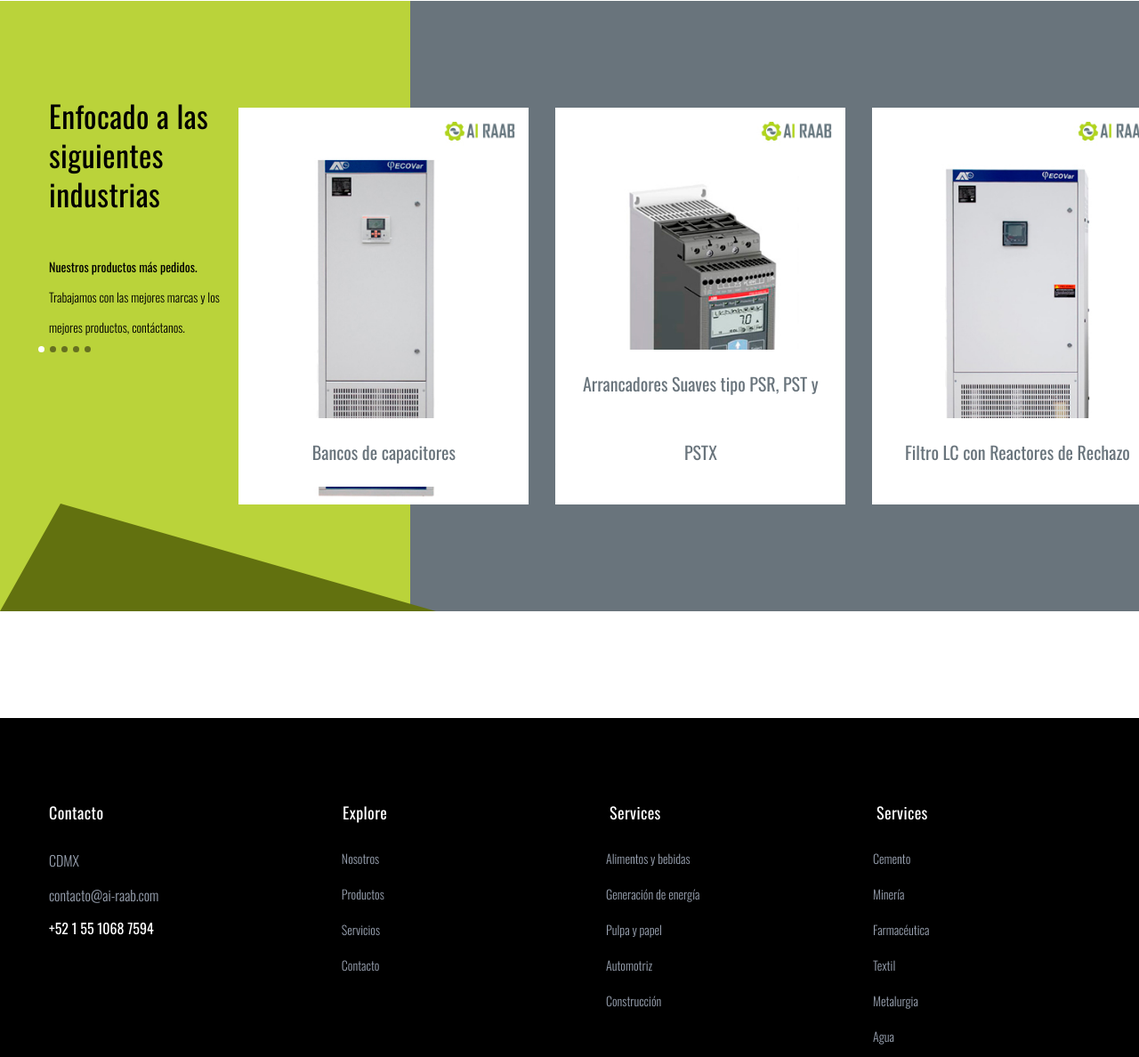
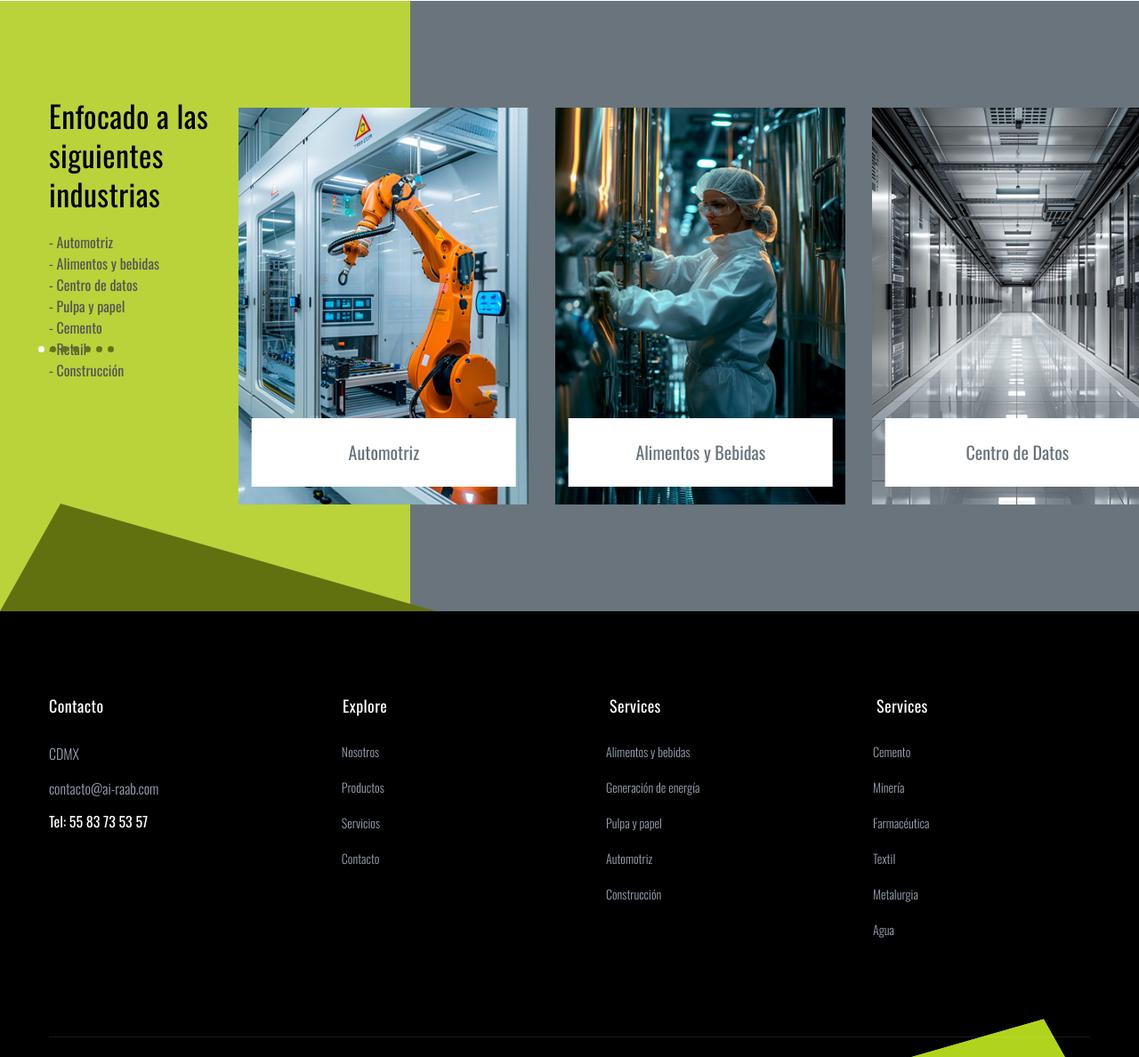
Before and after one commit to GenesisDigitalAurora/ai-raab, a plain HTML site: page index.html in a window 1280 px wide. Shown: the part 2214-3402 px from the top of the page at 89% size. Drawn offline with nearby package versions, Linux system fonts and the light colour scheme.

Commit message:
update the product seccion in the home page, changing this section for industries and implement new images

```diff
--- a/index.html
+++ b/index.html
@@ -287,40 +287,60 @@
                 <div class="row">
                     <div class=" col-lg-4 col-xl-2">
                         <div class="project-content">
-                            <h3 class="title">Enfocado a las siguientes industrias</h3>
-                            <p><b>Nuestros productos más pedidos.</b><br/> Trabajamos con las mejores marcas y los mejores productos, contáctanos.</p>
+                            <h3 class="title pb-20">Enfocado a las siguientes industrias</h3>
+                            <ul>
+                                <li>- Automotriz</li>
+                                <li>- Alimentos y bebidas</li>
+                                <li>- Centro de datos</li>
+                                <li>- Pulpa y papel</li>
+                                <li>- Cemento</li>
+                                <li>- Retail </li>
+                                <li>- Construcción</li>
+                            </ul>
                         </div>
                     </div>
                     <div class=" col-lg-8 col-xl-10">
                         <div class="row project-2-active">
                             <div class="col-lg-6">
                                 <div class="project-item">
-                                    <img src="assets/images/products/AIRAAB_Productos_BancoCapacitores.jpg" alt="">
-                                    <a href="products.html">Bancos de capacitores</a>
+                                    <img src="assets/images/indistries/AIRAAB_Home_01_Industria_Automotriz.jpg" alt="">
+                                    <a href="products.html">Automotriz</a>
                                 </div>
                             </div>
                             <div class="col-lg-6">
                                 <div class="project-item">
-                                    <img src="assets/images/products/AIRAAB_Productos_ArrancadoresSuaves.jpg" alt="">
-                                    <a href="products.html">Arrancadores Suaves tipo PSR, PST y PSTX</a>
+                                    <img src="assets/images/indistries/AIRAAB_Home_01_Industria_AlimentosyBebidas.jpg" alt="">
+                                    <a href="products.html">Alimentos y Bebidas</a>
                                 </div>
                             </div>
                             <div class="col-lg-6">
                                 <div class="project-item">
-                                    <img src="assets/images/products/AIRAAB_Productos_FiltroReactoresdeRechazo.jpg" alt="">
-                                    <a href="products.html">Filtro LC con Reactores de Rechazo</a>
+                                    <img src="assets/images/indistries/AIRAAB_Home_01_Industria_DataCenters.jpg" alt="">
+                                    <a href="products.html">Centro de Datos</a>
                                 </div>
                             </div>
                             <div class="col-lg-6">
                                 <div class="project-item">
-                                    <img src="assets/images/products/AIRAAB_Productos_Motores.jpg" alt="">
-                                    <a href="products.html">Motores</a>
+                                    <img src="assets/images/indistries/AIRAAB_Home_01_Industria_PulpayPapel.jpg" alt="">
+                                    <a href="products.html">Pulpa y papel</a>
                                 </div>
                             </div>
                             <div class="col-lg-6">
                                 <div class="project-item">
-                                    <img src="assets/images/products/AIRAAB_Productos_VariadoresDeVelocidad.jpg" alt="">
-                                    <a href="products.html">Variadores de Velocidad</a>
+                                    <img src="assets/images/indistries/AIRAAB_Home_01_Industria_Cemento.jpg" alt="">
+                                    <a href="products.html">Cemento</a>
+                                </div>
+                            </div>
+                            <div class="col-lg-6">
+                                <div class="project-item">
+                                    <img src="assets/images/indistries/AIRAAB_Home_01_Industria_Retail.jpg" alt="">
+                                    <a href="products.html">Retail</a>
+                                </div>
+                            </div>
+                            <div class="col-lg-6">
+                                <div class="project-item">
+                                    <img src="assets/images/indistries/AIRAAB_Home_01_Industria_Construccion.jpg" alt="">
+                                    <a href="products.html">Construcción</a>
                                 </div>
                             </div>
                         </div>
@@ -353,7 +373,7 @@
                                     <a href="mailto:contacto@ai-raab.com">contacto@ai-raab.com</a>
                                 </div>
                                 <div class="call">
-                                    <a href="tel:6668880000">+52 1 55 1068 7594</a>
+                                    <a href="tel:5583735357">Tel: 55 83 73 53 57</a>
                                 </div>
                             </div>
                         </div>
```
Also changed, not shown: about.html (+1 -1 lines), contact.html (+1 -1 lines), products.html (+1 -1 lines), services.html (+1 -1 lines), assets/css/style.css, assets/images/indistries/AIRAAB_Home_01_Industria_AlimentosyBebidas.jpg (added), assets/images/indistries/AIRAAB_Home_01_Industria_Automotriz.jpg (added), assets/images/indistries/AIRAAB_Home_01_Industria_Cemento.jpg (added), assets/images/indistries/AIRAAB_Home_01_Industria_Construccion.jpg (added), assets/images/indistries/AIRAAB_Home_01_Industria_DataCenters.jpg (added), assets/images/indistries/AIRAAB_Home_01_Industria_PulpayPapel.jpg (added), assets/images/indistries/AIRAAB_Home_01_Industria_Retail.jpg (added).
